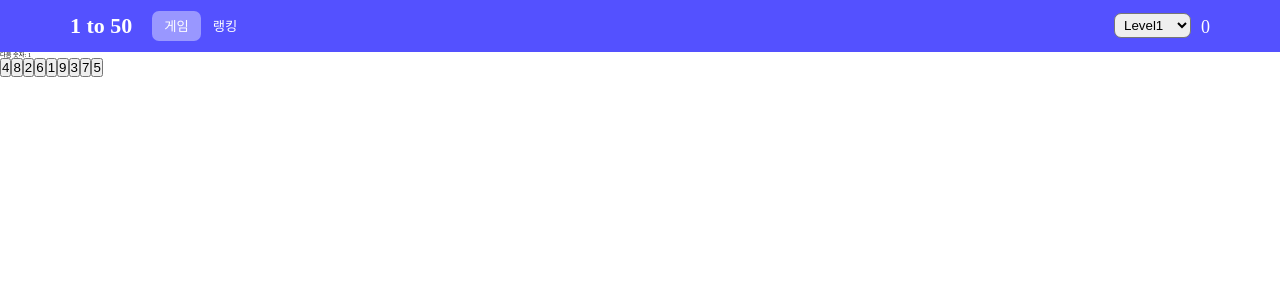
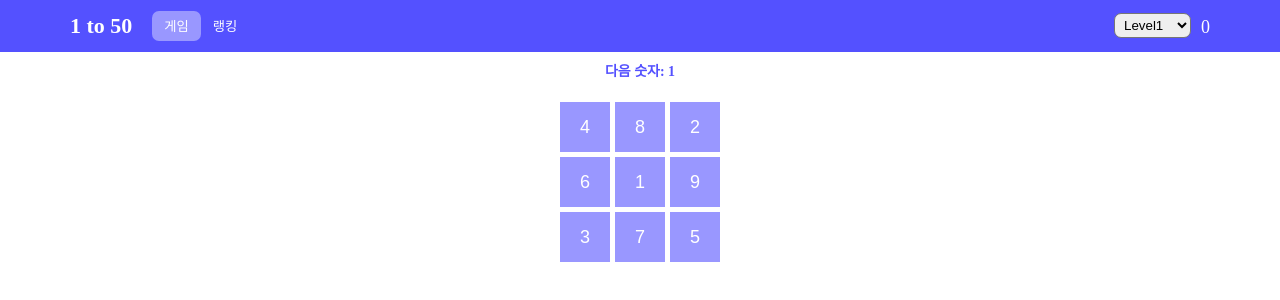
Before and after one commit to AND-SOPT-WEB/HwaRangIm, a React (Vite) app in the folder week3/assignment/week3-assignment/: page / in a window 1280 px wide. Shown: the top 300 px of the page. Built offline with nearby package versions, Linux system fonts and the light colour scheme.

Commit message:
feat: NumberCard, Game 컴포넌트 스타일링

```diff
--- a/week3/assignment/week3-assignment/src/components/Game/Game.jsx
+++ b/week3/assignment/week3-assignment/src/components/Game/Game.jsx
@@ -1,5 +1,7 @@
 import useMakeGame from "@hooks/useMakeGame";
 import { useEffect, useState } from "react";
+import { NumberCard } from "@components";
+import { gameContainer, gameWrapper, nextNumSpanStyle } from "./Game.style";
 
 const Game = ({ level }) => {
   const { gridSize, maxNum, generateNumbers } = useMakeGame(level);
@@ -38,16 +40,16 @@ const Game = ({ level }) => {
     }
   }, [currentNumber]);
   return (
-    <div>
-      <span>다음 숫자: {currentNumber}</span>
-      <div>
+    <main css={gameContainer}>
+      <span css={nextNumSpanStyle}>다음 숫자: {currentNumber}</span>
+      <section css={gameWrapper}>
         {boardNumbers.map((number, i) => (
-          <button key={i} onClick={() => handleNumberClick(number)}>
+          <NumberCard key={i} onClick={() => handleNumberClick(number)}>
             {number}
-          </button>
+          </NumberCard>
         ))}
-      </div>
-    </div>
+      </section>
+    </main>
   );
 };
 
--- a/week3/assignment/week3-assignment/src/components/Game/Game.style.js
+++ b/week3/assignment/week3-assignment/src/components/Game/Game.style.js
@@ -0,0 +1,24 @@
+import { css } from "@emotion/react";
+import { Theme } from "../../styles/theme";
+
+export const gameContainer = css`
+  display: flex;
+  flex-direction: column;
+  align-items: center;
+  width: 100%;
+  height: calc(100dvh - 5.2rem);
+  gap: 3rem;
+
+  padding-top: 2rem;
+`;
+
+export const nextNumSpanStyle = css`
+  ${Theme.font.medium700};
+  color: ${Theme.color.purple1};
+`;
+
+export const gameWrapper = css`
+  display: grid;
+  grid-template-columns: repeat(3, 1fr);
+  gap: 0.5rem;
+`;
--- a/week3/assignment/week3-assignment/src/components/NumberCard/NumberCard.jsx
+++ b/week3/assignment/week3-assignment/src/components/NumberCard/NumberCard.jsx
@@ -1,5 +1,11 @@
-const NumberCard = ({ children }) => {
-  return <div>{children}</div>;
+import { numberCardStyle } from "./NumberCard.style";
+
+const NumberCard = ({ onClick, children }) => {
+  return (
+    <button css={numberCardStyle(children)} onClick={onClick}>
+      {children}
+    </button>
+  );
 };
 
 export default NumberCard;
--- /dev/null
+++ b/week3/assignment/week3-assignment/src/components/NumberCard/NumberCard.style.js
@@ -0,0 +1,17 @@
+import { css } from "@emotion/react";
+import { Theme } from "../../styles/theme";
+
+export const numberCardStyle = (children) => css`
+  display: flex;
+  justify-content: center;
+  align-items: center;
+  width: 5rem;
+  height: 5rem;
+
+  border: none;
+  outline: none;
+
+  background-color: ${children !== null ? Theme.color.purple3 : "transparent"};
+  color: ${Theme.color.white};
+  ${Theme.font.large};
+`;
--- a/week3/assignment/week3-assignment/src/styles/theme.js
+++ b/week3/assignment/week3-assignment/src/styles/theme.js
@@ -26,6 +26,16 @@ const font = {
     font-weight: 500;
     line-height: 0;
   `,
+  medium: css`
+    font-size: 1.4rem;
+    font-weight: 400;
+    line-height: 0;
+  `,
+  medium700: css`
+    font-size: 1.4rem;
+    font-weight: 700;
+    line-height: 0;
+  `,
 };
 
 export const Theme = {
```
